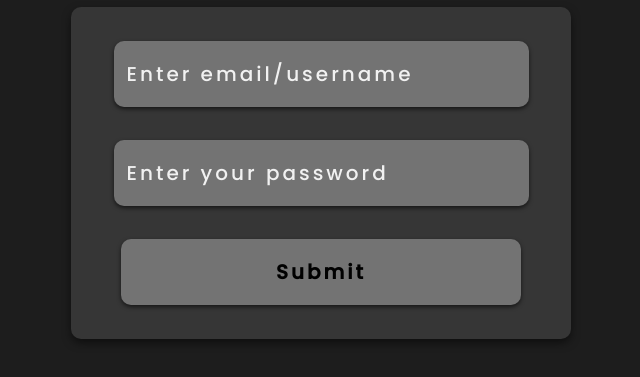
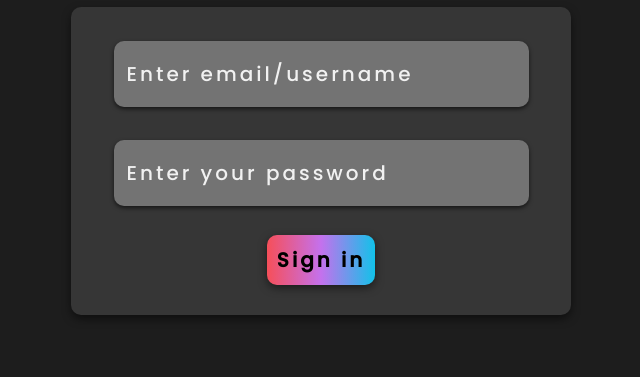
Before and after one commit to jainam03/PWA-miniproj, a plain HTML site: page signin.html in a window 1280 px wide. Shown: the part 83-460 px from the top of the page, without its empty margins (319-959 px from the left). Drawn offline with Linux system fonts and the light colour scheme.

Commit message:
changed the button to submit input type

```diff
--- a/signin.html
+++ b/signin.html
@@ -17,7 +17,7 @@
             <input type="password" placeholder="Enter your password" >
 
             <div class="submit-div">
-                <input type="submit">
+                <input type="submit" value="Sign in">
             </div>
         </form>
     </div>
--- a/signup.css
+++ b/signup.css
@@ -65,7 +65,7 @@ form {
     margin: 10px 0;
 }
 
-input {
+input[type="text"],[type="password"] {
     padding: 18px 13px;
     margin: 4px 10px;
 
@@ -90,35 +90,37 @@ input::placeholder {
     color: #f1f1f1;
 }
 
+input[type="submit"] {
+    cursor: pointer;
+    display: flex;
+    justify-content: center;
+    align-items: center;
 
-#btn {
-    cursor: pointer;
     padding: 10px;
-
-    border-radius: 10px;
     border: none;
     outline: none;
+    border-radius: 10px;
+    box-shadow: 0 3px 8px rgba(0, 0, 0, 0.5);
 
     font-size: 20px;
-    font-weight: 700;
+    font-weight: 650;
     letter-spacing: 3px;
 
-    /* color: rgba(255, 255, 255, 0.9); */
     color: black;
     background: -webkit-linear-gradient(to right, #f64f59, #c471ed, #12c2e9);
-    /* Chrome 10-25, Safari 5.1-6 */
+
     background: linear-gradient(to right, #f64f59, #c471ed, #12c2e9);
-    /* W3C, IE 10+/ Edge, Firefox 16+, Chrome 26+, Opera 12+, Safari 7+ */
+
 
     transition: 0.3s;
 }
 
-#btn:hover {
+input[type="submit"]:hover {
     background: -webkit-linear-gradient(to left, #f64f59, #c471ed, #12c2e9);
     background: linear-gradient(to left, #f64f59, #c471ed, #12c2e9);
 }
 
-#btn:active {
+input[type="submit"]:active {
     transform: translateY(5px);
 }
 
```
Also changed, not shown: signup.html (+2 -1 lines).
